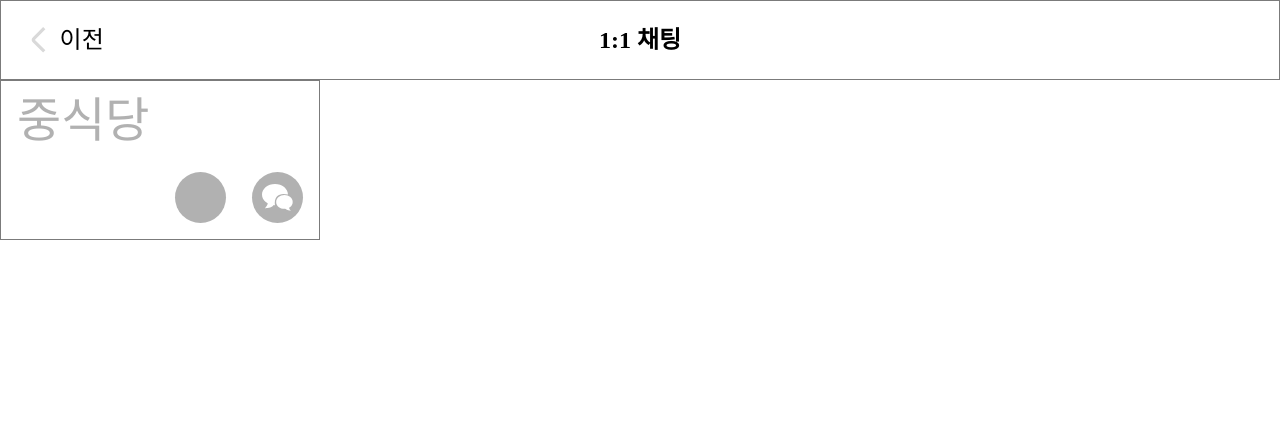
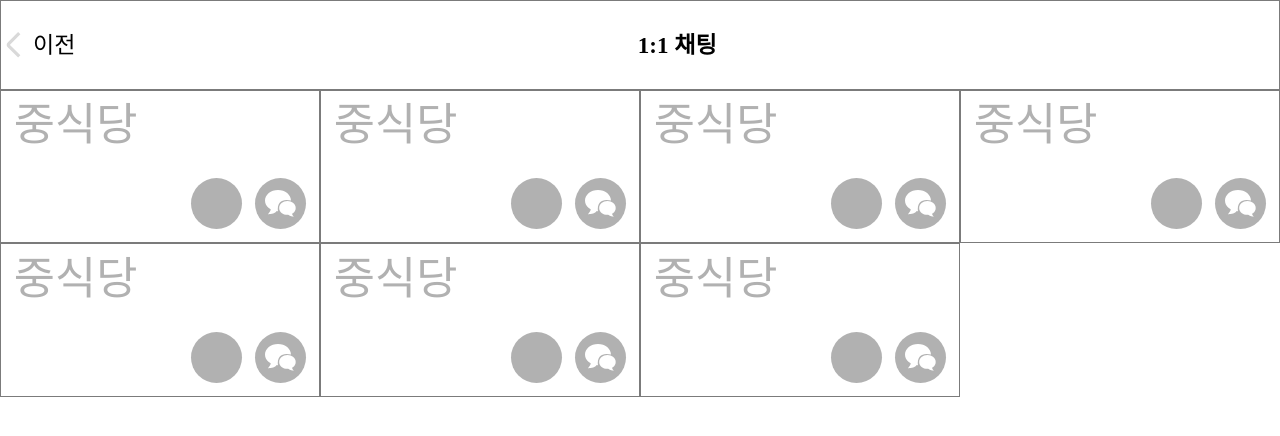
Before and after one commit to Blank-Check-Capstone/frontend, a React (Create React App) app: page /chatSelection in a window 1280 px wide. Shown: the top 436 px of the page. Built offline with nearby package versions, Linux system fonts and the light colour scheme; a web font is replaced by a local one.

Commit message:
1:1 채팅, 단체 채팅 구분 및 이동 개발

```diff
--- a/src/App.js
+++ b/src/App.js
@@ -8,14 +8,56 @@ import ChatSelection from "./components/OrderBoard/ChatSelection";
 import OrderLog from "./components/OrderBoard/OrderLog";
 import Gifticon from "./components/OrderBoard/Gifticon";
 
+const chatrooms = [
+  {
+    id: 1,
+    name: "중식당",
+  },
+  {
+    id: 2,
+    name: "중식당",
+  },
+  {
+    id: 3,
+    name: "중식당",
+  },
+  {
+    id: 4,
+    name: "중식당",
+  },
+  {
+    id: 5,
+    name: "중식당",
+  },
+  {
+    id: 6,
+    name: "중식당",
+  },
+  {
+    id: 7,
+    name: "중식당",
+  },
+];
+
 const App = () => {
+  const getChatroom = (id) => {
+    return chatrooms.find((room) => room.id == id);
+  };
+
   return (
     <BrowserRouter>
       <Routes>
         <Route path="/alert" element={<NoticeBoard />} />
         <Route path="/log" element={<OrderLog />} />
-        <Route path="/chatting" element={<Chatting />} />
-        <Route path="/chatSelection" element={<ChatSelection />} />
+        <Route path="/chatting" element={<Chatting type={1} />} />
+        <Route
+          path="/chatting/:chatId"
+          element={<Chatting type={2} getChatroom={getChatroom} />}
+        />
+        <Route
+          path="/chatSelection"
+          element={<ChatSelection chatrooms={chatrooms} />}
+        />
         <Route path="/gifticon" element={<Gifticon />} />
         <Route path="/" element={<OrderBoard />} />
       </Routes>
--- a/src/components/OrderBoard/ChatSelection.jsx
+++ b/src/components/OrderBoard/ChatSelection.jsx
@@ -1,29 +1,37 @@
-const ChatSelection = () => {
+import { Link } from "react-router-dom";
+
+const ChatSelection = ({ chatrooms }) => {
   return (
-    <div className="w-full h-screen">
-      <div className="h-[10%] w-full bg-white flex border-[#7B7B7B] border">
-        <div className="h-full w-[10%] flex text-2xl items-center justify-center">
+    <div className="w-full h-full">
+      <div className="w-full h-[7vw] bg-white flex border-[#7B7B7B] border">
+        <Link
+          to="/"
+          className="h-full flex text-2xl items-center justify-center gap-[0.5vw]"
+        >
           <svg
             xmlns="http://www.w3.org/2000/svg"
-            className="w-[2vw] h-[2vw] fill-[#D9D9D9] mr-2"
-            id="Layer_1"
-            data-name="Layer 1"
+            className="w-[2vw] h-[2vw] fill-[#D9D9D9]"
             viewBox="0 0 24 24"
           >
             <path d="M16.041,24,6.534,14.48a3.507,3.507,0,0,1,0-4.948L16.052,0,18.17,2.121,8.652,11.652a.5.5,0,0,0,0,.707l9.506,9.52Z" />
           </svg>
-          이전
-        </div>
-        <div className="h-full w-[80%] text-2xl font-bold flex items-center justify-center">
+          <div className="text-[1.8vw]">이전</div>
+        </Link>
+        <div className="flex-1 text-[1.8vw] font-bold flex items-center justify-center">
           1:1 채팅
         </div>
       </div>
 
-      <div className="w-full h-full grid grid-cols-4 grid-rows-5">
-        <div className="w-full h-full border-[#7B7B7B] border flex justify-between">
-          <div className="text-[#b1b1b1] text-5xl font-medium p-4">중식당</div>
-          <div className="w-[4vw] h-[4vw] bg-[#b1b1b1] flex items-center justify-center rounded-full ml-auto mt-auto m-4"></div>
-          <div className="w-[4vw] h-[4vw] bg-[#b1b1b1] flex items-center justify-center rounded-full ml-auto mt-auto m-4">
+      <div className="w-full h-full grid grid-cols-4 auto-rows-[minmax(12vw,_auto)]">
+        {chatrooms.map((chatroom) => (
+          <div className="border-[#7B7B7B] border flex flex-col justify-between p-[1vw]">
+            <div className="text-[#b1b1b1] text-[3.5vw] leading-[3.5vw] font-medium">
+              {chatroom.name}
+            </div>
+            <div className="flex gap-[1vw] justify-end">
+              <div className="w-[4vw] h-[4vw] bg-[#b1b1b1] flex items-center justify-center rounded-full"></div>
+              <Link to={`/chatting/${chatroom.id}`}>
+                <div className="w-[4vw] h-[4vw] bg-[#b1b1b1] flex items-center justify-center rounded-full">
                   <svg
                     className="w-[60%] h-[60%]"
                     width="346"
@@ -50,7 +58,10 @@ const ChatSelection = () => {
                     />
                   </svg>
                 </div>
+              </Link>
             </div>
+          </div>
+        ))}
       </div>
     </div>
   );
--- a/src/components/OrderBoard/Chatting.jsx
+++ b/src/components/OrderBoard/Chatting.jsx
@@ -1,8 +1,41 @@
-const Chatting = () => {
+import { useEffect, useState } from "react";
+import { Link, useParams } from "react-router-dom";
+
+const Chatting = ({ type, getChatroom }) => {
+  const [chatInfo, setChatInfo] = useState({ id: 0, name: "단체 채팅" });
+  const [isLoading, setIsLoading] = useState(false);
+
+  const { chatId } = useParams();
+
+  const roomInit = async (id) => {
+    const room = await getChatroom(id);
+
+    setChatInfo(room);
+  };
+
+  useEffect(() => {
+    try {
+      if (type == 1) {
+        return;
+      }
+
+      roomInit(chatId);
+    } finally {
+      setIsLoading(true);
+    }
+  }, [chatId]);
+
+  if (!isLoading) {
+    return <div>Loading...</div>;
+  }
+
   return (
     <div className="w-full h-screen">
       <div className="flex w-full h-[10%] bg-white">
-        <div className="h-full w-[10%] flex text-2xl items-center justify-center">
+        <Link
+          to="/chatSelection"
+          className="h-full w-[10%] flex text-2xl items-center justify-center"
+        >
           <svg
             xmlns="http://www.w3.org/2000/svg"
             className="w-[2vw] h-[2vw] fill-[#D9D9D9] mr-2"
@@ -13,9 +46,9 @@ const Chatting = () => {
             <path d="M16.041,24,6.534,14.48a3.507,3.507,0,0,1,0-4.948L16.052,0,18.17,2.121,8.652,11.652a.5.5,0,0,0,0,.707l9.506,9.52Z" />
           </svg>
           이전
-        </div>
+        </Link>
         <div className="h-full w-[80%] text-2xl font-bold flex items-center justify-center">
-          단체 채팅
+          {chatInfo.name}
         </div>
       </div>
       <div className="w-full h-[90%] flex">
```
Lines whose indentation alone changed are shown as unchanged.
